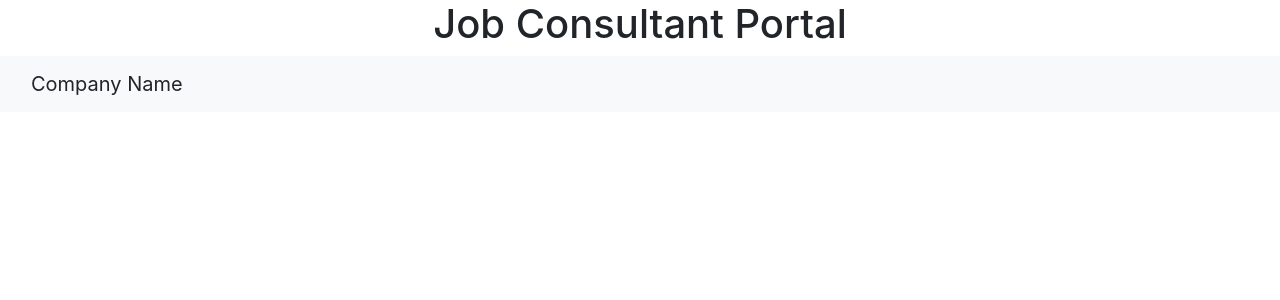
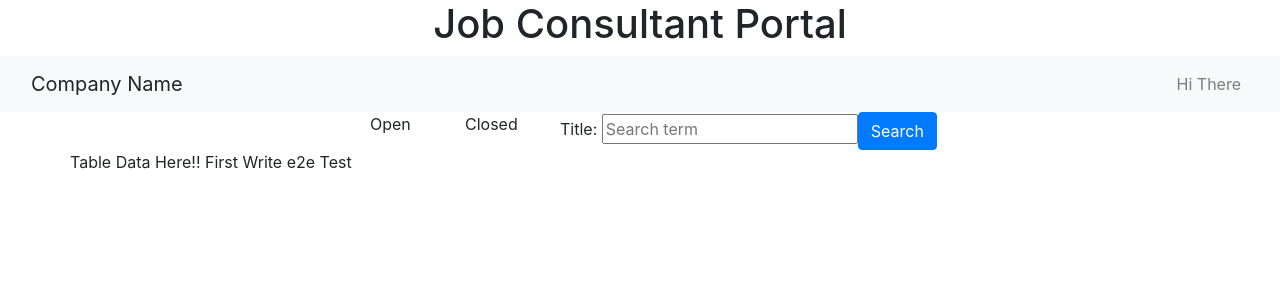
Before and after one commit to AmitKRSaha/JobConsultantPortal, an Angular app in the folder JobConsultantPortal/: page / in a window 1280 px wide. Shown: the top 300 px of the page. Built offline with nearby package versions, Linux system fonts and the light colour scheme; no server answers; what angular-in-memory-web-api would draw is missing.

Commit message:
Created Job SHell page

```diff
--- a/JobConsultantPortal/src/app/app.component.html
+++ b/JobConsultantPortal/src/app/app.component.html
@@ -9,15 +9,12 @@
       <a class="navbar-brand">{{pageTitle}}</a>
 
       <ul class="navbar-nav navbar-right">
-          <!-- <li class="nav-item" *ngIf="isLoggedIn">
-              <a class="nav-link" routerLink='/login'>Welcome {{ userName }}</a>
+          <li class="nav-item">
+              <a class="nav-link" routerLink='/login'>Hi There</a>
           </li>
-          <li class="nav-item" *ngIf="!isLoggedIn">
-              <a class="nav-link" routerLink='/login'>Log In</a>
-          </li>
-          <li class="nav-item" *ngIf="isLoggedIn">
-              <a class="nav-link" (click)="logOut()" style="cursor: pointer">Log Out</a>
-          </li> -->
       </ul>
   </div>
 </nav>
+<div class="container">
+  <app-job-shell></app-job-shell>
+</div>
--- a/JobConsultantPortal/src/app/app.module.ts
+++ b/JobConsultantPortal/src/app/app.module.ts
@@ -7,11 +7,13 @@ import { InMemoryDataService } from './jobdata/in-memory-data.service';
 import { JobService } from './jobdata/job.service';
 
 import { AppComponent } from './app.component';
+import { JobShellComponent } from './job-shell/job-shell.component';
 
 
 @NgModule({
   declarations: [
-    AppComponent
+    AppComponent,
+    JobShellComponent
   ],
   imports: [
     BrowserModule,
--- /dev/null
+++ b/JobConsultantPortal/src/app/job-shell/job-shell.component.html
@@ -0,0 +1,13 @@
+<div class="row">
+  <div class="col-md-3"></div>
+  <div class="col-md-1">Open</div>
+  <div class="col-md-1">Closed</div>
+  <div class="col-md-6">
+    Title: <input type="text" placeholder="Search term" />
+    <button class="btn btn-primary">Search</button>
+  </div>
+
+</div>
+<div class="row">
+  Table Data Here!! First Write e2e Test
+</div>
--- /dev/null
+++ b/JobConsultantPortal/src/app/job-shell/job-shell.component.ts
@@ -0,0 +1,15 @@
+import { Component, OnInit } from '@angular/core';
+
+@Component({
+  selector: 'app-job-shell',
+  templateUrl: './job-shell.component.html',
+  styleUrls: ['./job-shell.component.css']
+})
+export class JobShellComponent implements OnInit {
+
+  constructor() { }
+
+  ngOnInit() {
+  }
+
+}
```
Also changed, not shown: JobConsultantPortal/src/app/job-shell/job-shell.component.css (added), 1 other file (tests, documents, lock files or other folders).
